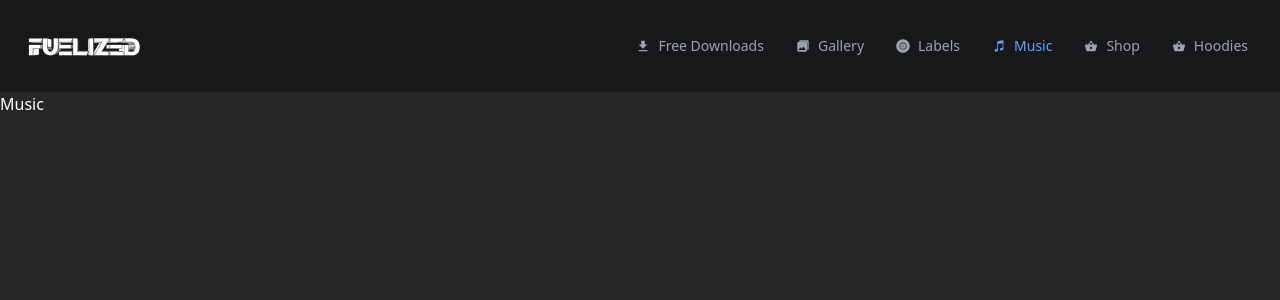
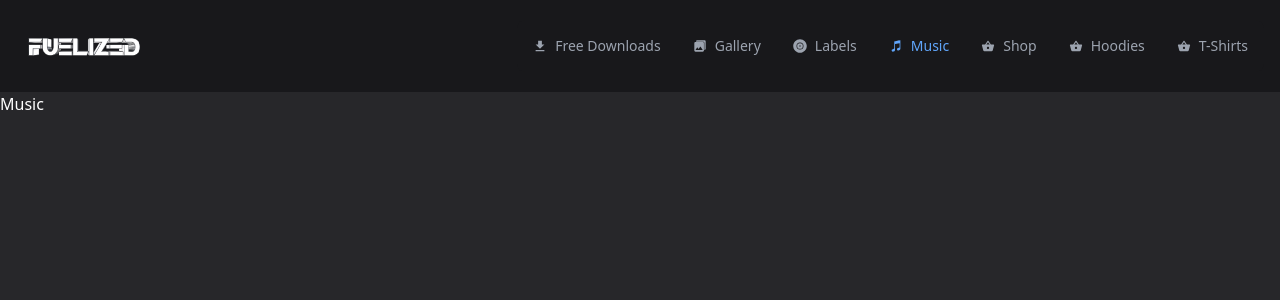
Before and after one commit to FUELIZED/FuelizedWebshopReact, a React (Vite) app: page /music in a window 1280 px wide. Shown: the top 300 px of the page. Built offline with nearby package versions, Linux system fonts and the light colour scheme.

Commit message:
Tshirts page + Routing

```diff
--- a/src/App.jsx
+++ b/src/App.jsx
@@ -7,6 +7,7 @@ import { Shop } from './pages/Shop.jsx'
 import { Labels } from './pages/Labels.jsx'
 import { Freedownloads } from './pages/Freedownloads.jsx'
 import { Hoodies } from './pages/Hoodies.jsx'
+import { Tshirts } from './pages/Tshirts.jsx'
 import { NotFound } from './pages/NotFound.jsx'
 
 document.title = "Fuelized";
@@ -21,6 +22,7 @@ function App() {
       <Route path="/labels" element={<Labels/>} />
       <Route path="/freedownloads" element={<Freedownloads/>} />
       <Route path="/hoodies" element={<Hoodies/>} />
+      <Route path="/tshirts" element={<Tshirts/>} />
       <Route path="*" element={<NotFound />} />
     </Routes>
   )
--- /dev/null
+++ b/src/pages/Tshirts.jsx
@@ -0,0 +1,10 @@
+import { Nav } from './components/Nav.jsx';
+
+export const Tshirts = () => {
+    return (
+        <>
+            <Nav active="Tshirts"/>
+            <h1>T-Shirts</h1>
+        </>
+    )
+};
--- a/src/pages/components/Nav.jsx
+++ b/src/pages/components/Nav.jsx
@@ -54,6 +54,11 @@ export const Nav = (arg) => {
                             {shopIcon}Hoodies
                         </Link>
                     </li>
+                    <li>
+                        <Link to="/tshirts" className={`${navStyle} ${arg.active === "tshirts" ? "text-blue-400": "text-gray-400"}`}>
+                            {shopIcon}T-Shirts
+                        </Link>
+                    </li>
                 </ul>
                 </div>
             </div>
```
